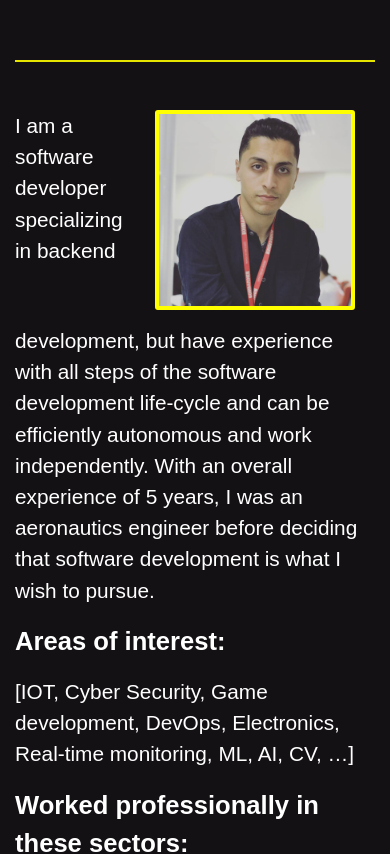
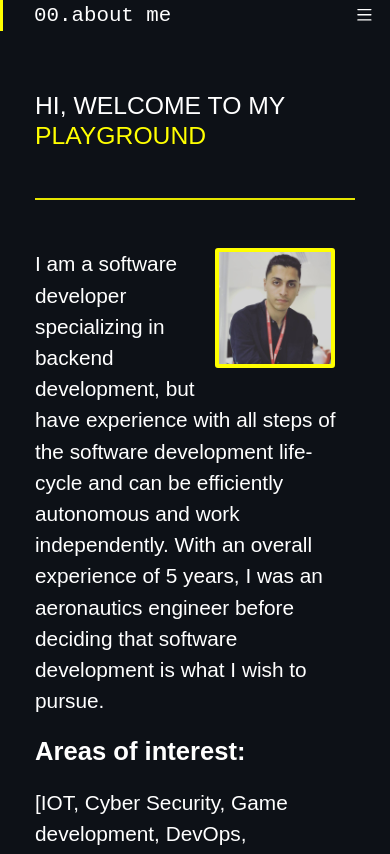
Before and after one commit to HamzaDLM/hdlm_portfolio, a Vue app: page /hdlm_portfolio in a window 390 px wide. Shown: the top 854 px of the page. Built offline with nearby package versions, Linux system fonts and the light colour scheme.

Commit message:
fixing mobile responsive

```diff
--- a/src/App.vue
+++ b/src/App.vue
@@ -1,6 +1,7 @@
 <template>
 
-  <router-view></router-view>
+    <router-view>
+    </router-view>
 
 </template>
 
--- a/src/assets/css/style.css
+++ b/src/assets/css/style.css
@@ -2,7 +2,8 @@
     --primary: #ffff00;
     /* --primary: #d223c6; */
     /* --primary: #4B8BBE; */
-    --background: #141114;
+    /* --background: #141114; */
+    --background: #0D1117;
     /* --nav: #fff */
     --nav: #141114;
     --selection: #fff
@@ -146,6 +147,8 @@ hr {
     font-size: 2rem;
 }
 
+
+
 a:link {
     text-decoration: none;
 }
@@ -203,7 +206,8 @@ img {
     border-top-left-radius: calc(0.25rem - 1px) !important;
     border-top-right-radius: calc(0.25rem - 1px) !important;
     flex-shrink: 0 !important;
-    width: 7% !important;
+    width: 10% !important;
+    min-width: 0;
     vertical-align: middle;
     margin: 20px 20px 10px 0px;
     float: left;
@@ -236,7 +240,7 @@ img {
     cursor: pointer;
     width: 20px;
     height: 20px;
-    border-radius: 4px;
+    border-radius: 50%;
     margin: 2px 10px;
     border: 1px solid #fff;
     display: inline-block;
@@ -263,3 +267,79 @@ a.email:hover {
     padding-left: 19px;
     border-left: 5px solid var(--primary);
 }
+
+.col-2 {
+    padding-right: 15px !important;
+}
+
+.col-12 {
+    padding-right: 20px !important;
+    padding-left: 20px !important;
+}
+
+#topnav {
+    font-family: Anonymous Pro, monospace;
+    font-size: 1.8rem;
+    background-color: var(--background);
+}
+
+#topnav .location {
+    border-left: 3px solid var(--primary);
+}
+
+.col {
+    flex-basis: 0;
+    flex-grow: 1;
+    max-width: 100%;
+    padding-left: 15px!important;
+    padding-right: 15px!important;
+}
+
+.text-right {
+    text-align: right !important;
+}
+
+.pl-3 {
+    padding-left: 1rem !important
+}
+
+/* Compact Menu Style  */
+
+#nav-overlay[data-v-5c49e0fc] {
+    position: fixed;
+    left: 0;
+    top: 0;
+    z-index: 1500;
+    height: 100vh;
+    width: 100vw;
+    background-color: var(--background);
+}
+
+#topnav {
+    font-size: 1.3rem;
+}
+
+ul {
+    list-style-type: none;
+}
+
+
+h2 {
+    text-transform: uppercase;
+}
+
+
+@media screen and (max-width: 500px) {
+    .writing-link {
+        font-size: 1.5rem;
+    }
+
+    .personalpic {
+        width: 120px;
+    }
+
+    .card-img {
+        width: 18% !important;
+    }
+
+}
--- a/src/router/index.js
+++ b/src/router/index.js
@@ -5,27 +5,27 @@ export const router = createRouter({
   routes: [
     {
       path: "/",
-      name: "Home",
+      name: "00.about me",
       component: () => import("@/views/pages/homePage"),
     },
     {
       path: "/hdlm_portfolio/",
-      name: "Home",
+      name: "00.about me",
       component: () => import("@/views/pages/homePage"),
     },
     {
       path: "/hdlm_portfolio/portfolio",
-      name: "Portfolio",
+      name: "01.portfolio",
       component: () => import("@/views/pages/portfolioPage"),
     },
     {
       path: "/hdlm_portfolio//techstack",
-      name: "Tech Stack",
+      name: "02.tech stack",
       component: () => import("@/views/pages/techstackPage"),
     },
     {
       path: "/hdlm_portfolio/coderepos",
-      name: "Code Repos",
+      name: "03.code repos",
       component: () => import("@/views/pages/codereposPage"),
     },
   ],
--- a/src/views/layouts/layoutSection.vue
+++ b/src/views/layouts/layoutSection.vue
@@ -7,9 +7,10 @@ export default {
       pinkTheme: "#d223c6",
       blueTheme: "blue",
       navTheme: "#fff",
-      navThemeDark: "#141114",
+      navThemeDark: "#0D1117",
       selectionTheme: "#fff",
-      selectionThemeDark: "#141114",
+      selectionThemeDark: this.navThemeDark,
+      compactNavDisplay: false,
     };
   },
   created() {
@@ -40,15 +41,48 @@ export default {
       localStorage.setItem("theme-color", theme);
       this.onThemeChange();
     },
+    switchNavState() {
+      if (this.compactNavDisplay == true) {
+          this.compactNavDisplay = false
+      } else {
+          this.compactNavDisplay = true
+      }
+      console.log(this.compactNavDisplay)
+    },
   },
 };
 </script>
 
 <template>
-  <div
-    id="topnav"
-    class="sticky-top container-fluid pl-0 d-xl-none d-lg-none d-sm-block"
-  ></div>
+  <div id="topnav" class="sticky-top container-fluid pl-0 d-xl-none d-lg-none d-sm-block">
+    <div class="row location pl-3">
+      <div class="col">{{ $route.name }}</div>
+      <div class="col text-right">
+        <a @click="switchNavState">
+          <svg
+            data-v-aa0ae4a4=""
+            viewBox="0 0 16 16"
+            width="1em"
+            height="1em"
+            focusable="false"
+            role="img"
+            aria-label="list"
+            xmlns="http://www.w3.org/2000/svg"
+            fill="currentColor"
+            class="bi-list b-icon bi"
+          >
+            <g data-v-aa0ae4a4="">
+              <path
+                fill-rule="evenodd"
+                d="M2.5 11.5A.5.5 0 0 1 3 11h10a.5.5 0 0 1 0 1H3a.5.5 0 0 1-.5-.5zm0-4A.5.5 0 0 1 3 7h10a.5.5 0 0 1 0 1H3a.5.5 0 0 1-.5-.5zm0-4A.5.5 0 0 1 3 3h10a.5.5 0 0 1 0 1H3a.5.5 0 0 1-.5-.5z"
+              ></path>
+            </g>
+          </svg>
+        </a>
+      </div>
+    </div>
+  </div>
+
   <div class="row g-0">
     <div class="col-2 pl-0 d-none d-xl-block">
       <div class="card">
@@ -58,48 +92,15 @@ export default {
           <ul class="mt-5 pl-0">
             <li class="litem">
               <router-link to="/hdlm_portfolio/">00.about me</router-link>
-              <!--
-              <a
-                :class="{ active: $route.name === 'Home' }"
-                href="/hdlm_portfolio/"
-                >00.about me</a
-              >
-            --></li>
-            <li class="litem">
-              <router-link to="/hdlm_portfolio/portfolio"
-                >01.portfolio</router-link
-              >
-              <!--
-              <a
-                :class="{ active: $route.name === 'Portfolio' }"
-                href="/hdlm_portfolio/portfolio"
-                >01.portfolio</a
-              >
-              -->
             </li>
             <li class="litem">
-              <router-link to="/hdlm_portfolio/techstack"
-                >02.tech stack</router-link
-              >
-              <!--
-              <a
-                :class="{ active: $route.name === 'Tech Stack' }"
-                href="/hdlm_portfolio/techstack"
-                >02.tech stack</a
-              >
-              -->
+              <router-link to="/hdlm_portfolio/portfolio">01.portfolio</router-link>
             </li>
             <li class="litem">
-              <router-link to="/hdlm_portfolio/coderepos"
-                >03.code repos</router-link
-              >
-              <!--
-              <a
-                :class="{ active: $route.name === 'Code Repos' }"
-                href="/hdlm_portfolio/coderepos"
-                >03.code repos</a
-              >
-                -->
+              <router-link to="/hdlm_portfolio/techstack">02.tech stack</router-link>
+            </li>
+            <li class="litem">
+              <router-link to="/hdlm_portfolio/coderepos">03.code repos</router-link>
             </li>
           </ul>
           <div class="row mt-5 my-contact">
@@ -188,4 +189,47 @@ export default {
 
     <slot> </slot>
   </div>
+
+  <div id="nav-overlay" class="container-fluid sticky-top">
+    <div class="row">
+      <div class="col text-center mt-5">
+        <!--<img
+          data-v-5c49e0fc=""
+          src="/img/egirl-mobile.df7207d5.png"
+          width="200"
+          class=""
+        />-->
+      </div>
+    </div>
+    <ul class="mt-5 pl-0"></ul>
+  </div>
+
+  <div v-if="compactNavDisplay" data-v-5c49e0fc="" id="nav-overlay" class="container-fluid sticky-top">
+
+    <div data-v-5c49e0fc="" class="row">
+      <div data-v-5c49e0fc="" class="col text-center mt-5">
+        <h1>HAMZA DELLAM</h1>
+        <!--<img
+          data-v-5c49e0fc=""
+          src="/img/egirl-mobile.df7207d5.png"
+          width="200"
+          class=""
+        />-->
+      </div>
+    </div>
+    <ul class="mt-5 pl-0">
+      <li>
+        <router-link to="/hdlm_portfolio/" @click="switchNavState">00.about me</router-link>
+      </li>
+      <li>
+        <router-link to="/hdlm_portfolio/portfolio" @click="switchNavState">01.portfolio</router-link>
+      </li>
+      <li>
+        <router-link to="/hdlm_portfolio/techstack" @click="switchNavState">02.tech stack</router-link>
+      </li>
+      <li>
+        <router-link to="/hdlm_portfolio/coderepos" @click="switchNavState">03.code repos</router-link>
+      </li>
+    </ul>
+  </div>
 </template>
--- a/src/views/pages/codereposPage.vue
+++ b/src/views/pages/codereposPage.vue
@@ -57,9 +57,21 @@ export default {
   <Layout>
     <div class="col-12 col-xl-8 align-self-right">
       <div class="container" id="writings">
-        <h1 class="d-none d-xl-block">
-          My projects <span> ~ repositories</span>
-        </h1>
+
+        <!-- HEADER WHEN FULL SIZE -->
+        <div class="d-none d-xl-block">
+          <h1>
+            My projects <span> ~ repositories</span>
+          </h1>
+        </div>
+
+        <!-- HEADER WHEN SMALL SIZE -->
+        <div class="mb-4 d-xl-none d-m-block">
+          <h2>
+            My projects <span> ~ repositories</span>
+          </h2>
+        </div>
+
         <hr class="mt-5">
         <div class="row my-5">
 
--- a/src/views/pages/homePage.vue
+++ b/src/views/pages/homePage.vue
@@ -24,14 +24,26 @@ export default {
     <Layout>
       <div class="col-12 col-xl-8 align-self-right">
         <div class="container" id="writings">
-          <h1 class="d-none d-xl-block">
-            hi, welcome to my <span>playground</span>
-          </h1>
+
+          <!-- HEADER WHEN FULL SIZE -->
+          <div class="d-none d-xl-block">
+            <h1>
+              Hi, welcome to my <span>playground</span>
+            </h1>
+          </div>
+
+          <!-- HEADER WHEN SMALL SIZE -->
+          <div class="mb-4 d-xl-none d-m-block">
+            <h2>
+              Hi, welcome to my <span>playground</span>
+            </h2>
+          </div>
+
           <hr class="mt-5">
           <div class="row my-5">
             <div>
               <p class="writing-data">
-              <img src="@/assets/images/hdpic.jpg" width="200">
+              <img class="personalpic" src="@/assets/images/hdpic.jpg" width="200">
               I am a software developer specializing in backend development, but have experience with all steps of the software development life-cycle and can be efficiently autonomous and work independently.
 With an overall experience of 5 years, I was an aeronautics engineer before deciding that software development is what I wish to pursue.
               </p>
--- a/src/views/pages/portfolioPage.vue
+++ b/src/views/pages/portfolioPage.vue
@@ -1,23 +1,34 @@
 <script>
-
-import '@/assets/css/style.css'
-import Layout from '@/views/layouts/layoutSection'
+import "@/assets/css/style.css";
+import Layout from "@/views/layouts/layoutSection";
 
 export default {
   components: {
-    Layout
+    Layout,
   },
   data() {
     return {
-      meta: {title: "adazdza"},
+      meta: { title: "adazdza" },
       items: [
-        { title: "Algo Stables in a Market Stress >>", description: "Merlion @ 2022-05-11T02:11:57Z"},
-        { title: "Algo Stables in a Market Stress >>", description: "Merlion @ 2022-05-11T02:11:57Z"},
-        { title: "Algo Stables in a Market Stress >>", description: "Merlion @ 2022-05-11T02:11:57Z"},
-        { title: "Algo Stables in a Market Stress >>", description: "Merlion @ 2022-05-11T02:11:57Z"},
-      ]
-    }
-}
+        {
+          title: "AlgABCBCESFS >>",
+          description: "AAAAAAA @ 2022-05-11T02:11:57Z",
+        },
+        {
+          title: "AlgABCBCESFS >>",
+          description: "AAAAAAA @ 2022-05-11T02:11:57Z",
+        },
+        {
+          title: "AlgABCBCESFS >>",
+          description: "AAAAAAA @ 2022-05-11T02:11:57Z",
+        },
+        {
+          title: "AlgABCBCESFS >>",
+          description: "AAAAAAA @ 2022-05-11T02:11:57Z",
+        },
+      ],
+    };
+  },
 };
 </script>
 
@@ -25,19 +36,22 @@ export default {
   <Layout>
     <div class="col-12 col-xl-8 align-self-right">
       <div class="container" id="writings">
-        <h1 class="d-none d-xl-block">
-          Hi, welcome to my <span>playground</span>
-        </h1>
-        <hr class="mt-5">
+        <!-- HEADER WHEN FULL SIZE -->
+        <div class="d-none d-xl-block">
+          <h1>Hi, welcome to my <span>playground</span></h1>
+        </div>
+
+        <!-- HEADER WHEN SMALL SIZE -->
+        <div class="mb-4 d-xl-none d-m-block">
+          <h2>Hi, welcome to my <span>playground</span></h2>
+        </div>
+
+        <hr class="mt-5" />
         <div class="row my-5">
-
           <div v-for="item in items" :key="item.title" class="col-12 pb-4">
-            <a href="/" class="writing-link"
-              >{{ item.title }}</a
-            >
+            <a href="/" class="writing-link">{{ item.title }}</a>
             <p class="metadata">{{ item.description }}</p>
           </div>
-
         </div>
       </div>
     </div>
--- a/src/views/pages/techstackPage.vue
+++ b/src/views/pages/techstackPage.vue
@@ -19,9 +19,21 @@ export default {
   <Layout>
     <div class="col-12 col-xl-8 align-self-right">
       <div class="container" id="writings">
-        <h1 class="d-none d-xl-block">
-          Hi, welcome to my <span>playground</span>
-        </h1>
+
+        <!-- HEADER WHEN FULL SIZE -->
+        <div class="d-none d-xl-block">
+          <h1>
+            Hi, welcome to my <span>playground</span>
+          </h1>
+        </div>
+
+        <!-- HEADER WHEN SMALL SIZE -->
+        <div class="mb-4 d-xl-none d-m-block">
+          <h2>
+            Hi, welcome to my <span>playground</span>
+          </h2>
+        </div>
+
         <hr class="mt-5">
         <div class="row my-5">
 
```
Also changed, not shown: 1 other file (tests, documents, lock files or other folders).
